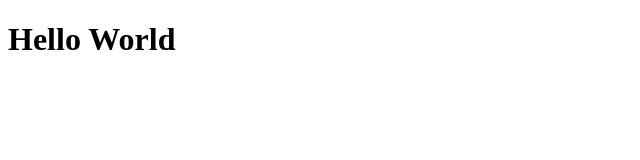
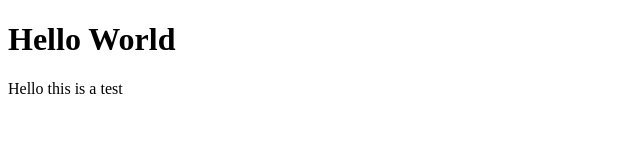
Before and after one commit to AdamAlinauskas/web, a plain HTML site: page index.html in a window 1280 px wide. Shown: the whole page, without its empty margins (0-640 px from the left). Drawn offline with Linux system fonts and the light colour scheme.

Commit message:
Updating index

```diff
--- a/index.html
+++ b/index.html
@@ -4,5 +4,6 @@
     <head><title>git pages</title></head>
     <body>
         <h1>Hello World</h1>
+        <p>Hello this is a test</p>
     </body>
 </html>
```
